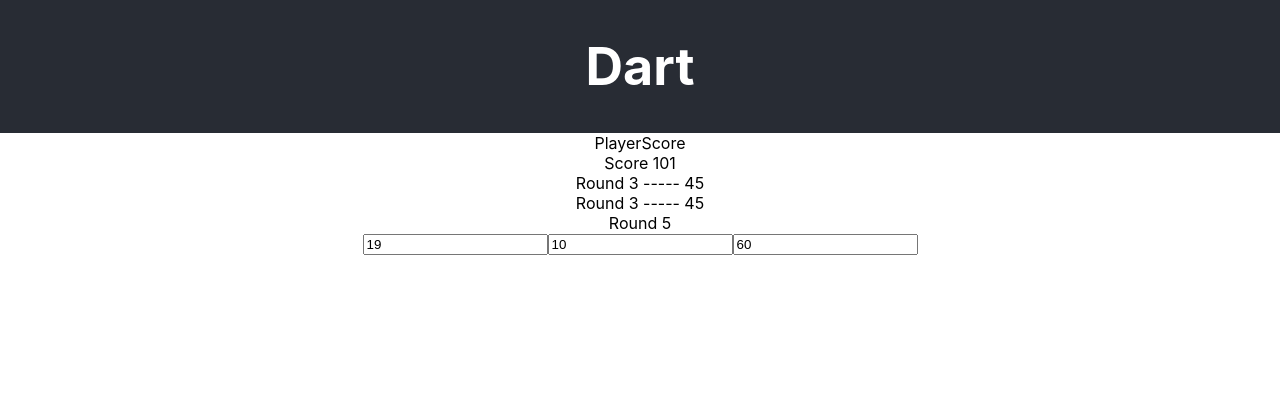
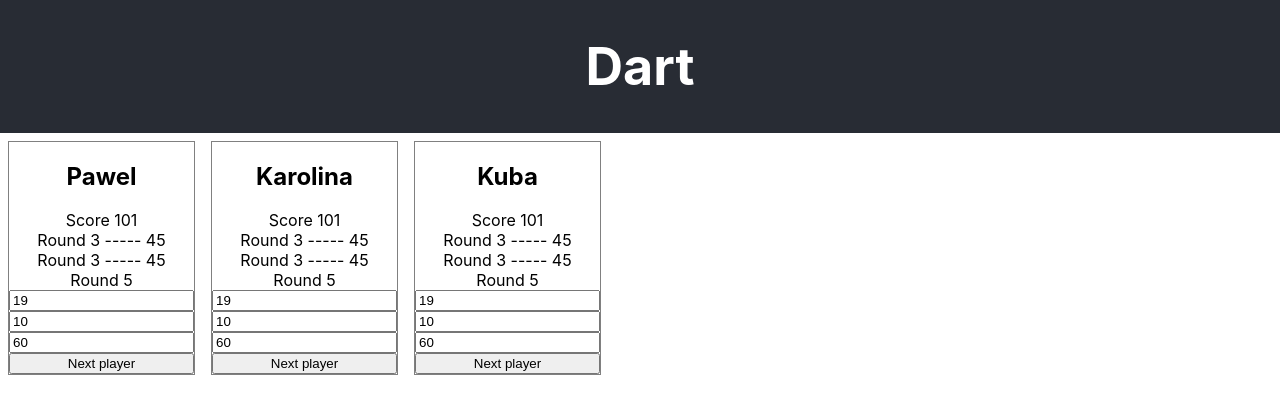
Before and after one commit to kendyl93/dart, a React (Create React App) app: page / in a window 1280 px wide. Shown: the top 414 px of the page. Built offline with nearby package versions, Linux system fonts and the light colour scheme.

Commit message:
Added some styling to scoreboards

```diff
--- a/src/App.css
+++ b/src/App.css
@@ -27,11 +27,7 @@
   color: #61dafb;
 }
 
-@keyframes App-logo-spin {
-  from {
-    transform: rotate(0deg);
-  }
-  to {
-    transform: rotate(360deg);
-  }
+main {
+  display: flex;
+  flex-wrap: wrap;
 }
--- a/src/App.js
+++ b/src/App.js
@@ -2,6 +2,8 @@ import React from "react"
 import "./App.css"
 
 import PlayerScore from "./Player/PlayerScore"
+
+const Players = ["Pawel", "Karolina", "Kuba"]
 
 function App() {
   return (
@@ -9,9 +11,11 @@ function App() {
       <header className="App-header">
         <h1>Dart</h1>
       </header>
-      <section>
-        <PlayerScore />
-      </section>
+      <main>
+        {Players.map(playerName => (
+          <PlayerScore playerName={playerName} />
+        ))}
+      </main>
     </div>
   )
 }
--- a/src/Player/PlayerScore.js
+++ b/src/Player/PlayerScore.js
@@ -1,16 +1,23 @@
 import React from "react"
+import styled from "styled-components"
+
 import OverallScore from "./Score/OverallScore"
 import RoundScore from "./Score/RoundScore"
 import CurrentRoundScore from "./Score/CurrentRoundScore"
 
-const PlayerScore = () => (
-  <div>
-    PlayerScore
+const PlayerScoreBoard = styled.div`
+  border: solid 1px gray;
+  margin: 8px;
+`
+
+const PlayerScore = ({ playerName }) => (
+  <PlayerScoreBoard>
+    <h2>{playerName}</h2>
     <OverallScore />
     <RoundScore />
     <RoundScore />
     <CurrentRoundScore />
-  </div>
+  </PlayerScoreBoard>
 )
 
 export default PlayerScore
--- a/src/Player/Score/CurrentRoundScore.js
+++ b/src/Player/Score/CurrentRoundScore.js
@@ -1,14 +1,23 @@
 import React from "react"
+import styled from "styled-components"
+
+const CurrentRoundScoreBoard = styled.div`
+  form {
+    display: flex;
+    flex-direction: column;
+  }
+`
 
 const CurrentRoundScore = () => (
-  <div>
+  <CurrentRoundScoreBoard>
     Round 5
     <form>
       <input type="number" value={19} onChange={() => {}} />
       <input type="number" value={10} onChange={() => {}} />
       <input type="number" value={60} onChange={() => {}} />
+      <input type="submit" value="Next player" />
     </form>
-  </div>
+  </CurrentRoundScoreBoard>
 )
 
 export default CurrentRoundScore
```
